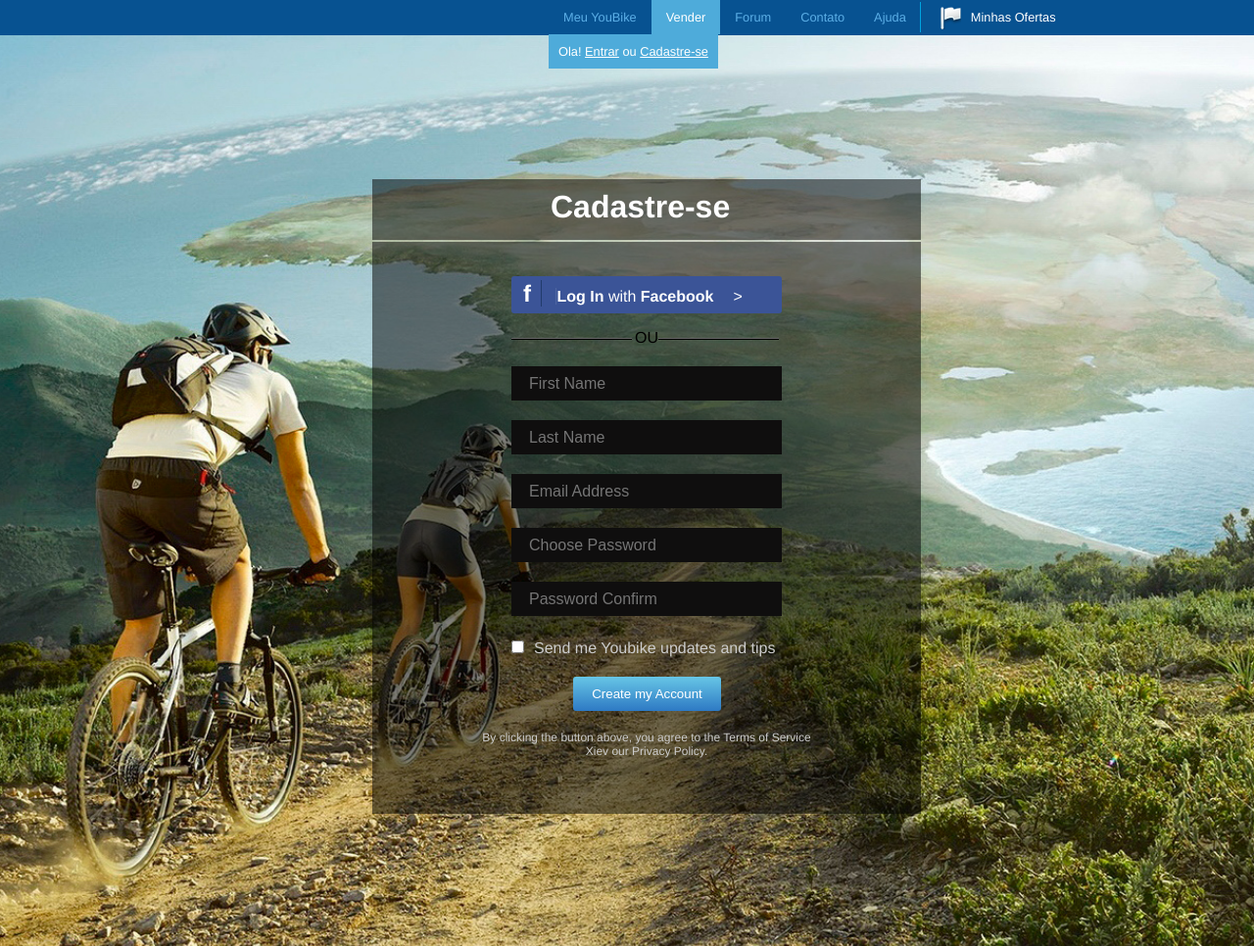
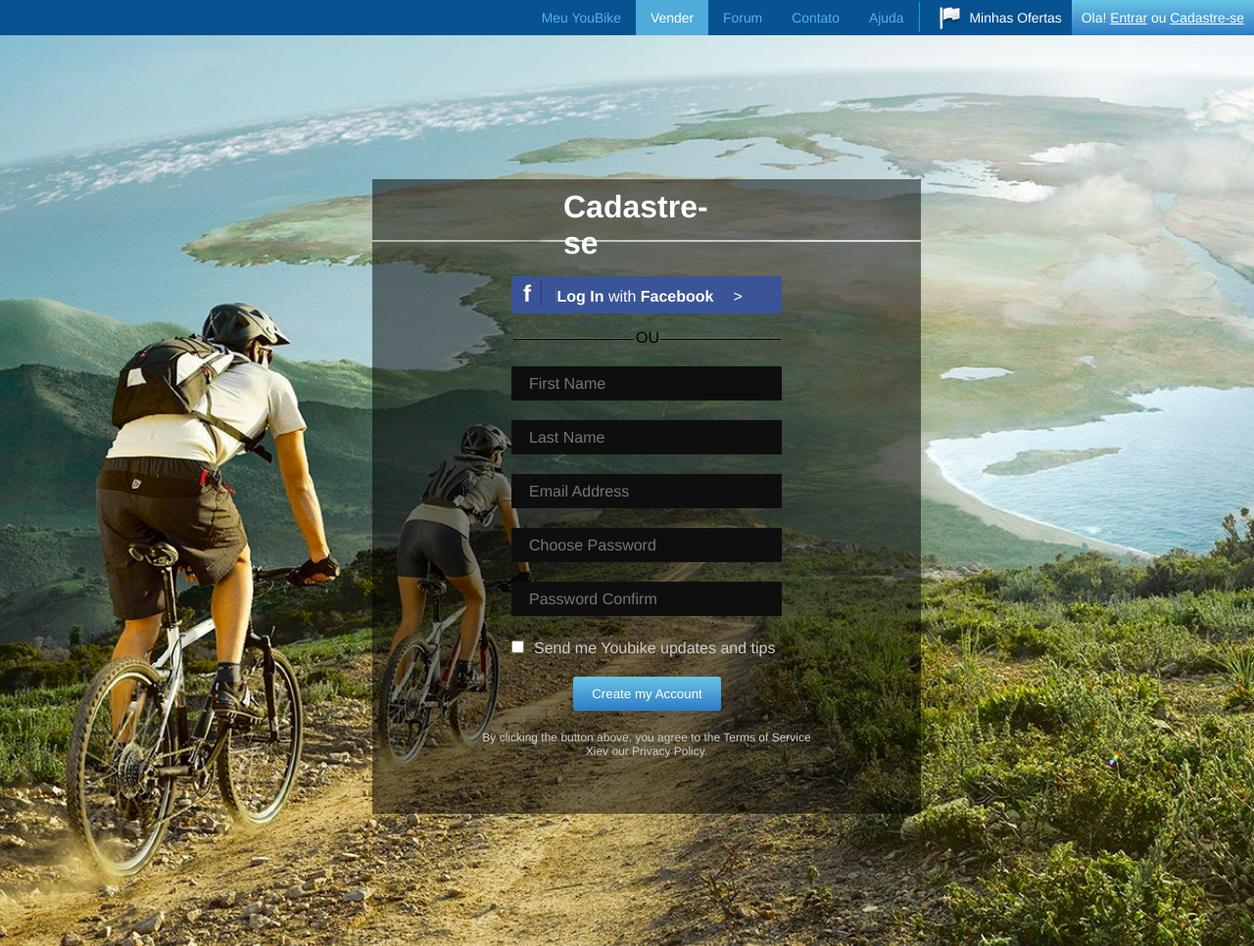
Before and after one commit to kontrrazvedchik/vitaliy_tkach.github.io, a plain HTML site: page Homework5/index.html in a window 1280 px wide. Shown: the whole page at 98% size. Drawn offline with Linux system fonts and the light colour scheme.

Commit message:
added correct

```diff
--- a/Homework5 tab/css/style.css
+++ b/Homework5 tab/css/style.css
@@ -5,19 +5,14 @@
 
 body {
 	background: #282828;
-	position: relative;
 	width: 100%;
 }
 
 table {
 	background: #fff;
+	border-spacing: 0;
+	margin: 40px auto;
 	border: none;
-	margin-left: -200px;
-	margin-top: 200px;
-	position: absolute;
-	top: 50%;
-	left: 50%;
-	width: 496px;
 }
 
 td {
@@ -50,6 +45,7 @@ td {
 }
 
 .t_2_3 {
+	background-color: #fde954;
 	border-right: none;
 }
 
--- a/Homework5/css/style.css
+++ b/Homework5/css/style.css
@@ -1,6 +1,14 @@
 * {
 	margin: 0;
 	padding: 0;
+}
+
+html {
+	overflow-y: hidden;
+}
+
+h1, a , input , p , label, .ou {
+	font-family: Helvetica Neue;
 }
 
 body {
@@ -8,7 +16,7 @@ body {
 }
 
 #wrapper {
-	font-family: 'Helvetica Neue', Tahoma, sans-serif;
+	font-family: Tahoma, sans-serif;
 	margin: auto;
 	position: relative;
 	width: 100%;
@@ -28,7 +36,8 @@ header {
 
 header .menu {
 	float: right;
-	width: 720px;
+	min-width: 735px;
+	max-width: 1100px;
 }
 
 header .left_menu li {
@@ -43,7 +52,7 @@ header .left_menu li:last-child {
 header .left_menu a {
 	color: #5cafe7;
 	display: block;
-	font-size: 80%;
+	font-size: 87%;
 	padding: 10px 15px;
 	text-decoration: none;
 }
@@ -53,20 +62,16 @@ header .left_menu a {
 	color: #fff;
 }
 
-.right_menu {
-	margin-right: 20px;
+header .r_menu a {
+	color: #fff;
+	display: block;
+	font-size: 87%;
+	padding: 10px 10px;
+	text-decoration: none;
 }
 
-.right_menu > div {
-	float: left;
-}
-
-.right_menu a {
-	color: #fff;
-	display: block;
-	font-size: 80%;
-	padding: 10px 10px;
-	text-decoration: none;
+.item {
+	margin-top: 2px;
 }
 
 .img img {
@@ -74,7 +79,7 @@ header .left_menu a {
 	margin-left: 20px;
 }
 
-.right_menu a span {
+.left_menu a span {
 	text-decoration: underline;
 }
 
@@ -83,8 +88,12 @@ header .left_menu a {
 	color: #fff!important;
 }
 
-.right_menu a:hover {
-	background: #4eabda;
+.r_active {
+	background: linear-gradient(to top, #2e7ac4 1%, #67c6e6 100%);
+}
+
+.left_menu a:hover {
+	background: linear-gradient(to top, #2e7ac4 1%, #67c6e6 100%);
 }
 
 /*CONTENT*/
@@ -92,6 +101,7 @@ header .left_menu a {
 #content {
 	background: url(../img/bg.jpg) no-repeat center center;
 	background-size: cover;
+	background-attachment: fixed;
 	width: 100%;
 	height: 930px;
 }
@@ -114,7 +124,7 @@ header .left_menu a {
 .content_top h1 {
 	color: #fff;
 	display: block;
-	padding: 10px 182px;
+	padding: 10px 195px;
 }
 
 .content_form {
@@ -167,13 +177,13 @@ header .left_menu a {
 }
 
 .ou_block {
-	margin-left: 142px;
+	margin-left: 144px;
 	width: 270px;
 }
 
 .ou_block1 {
 	float: left;
-	margin-right: 3px;
+	margin-right: 2px;
 }
 
 .ou_block2 {
--- a/Homework5/index.html
+++ b/Homework5/index.html
@@ -26,18 +26,19 @@
 							<li>
 								<a href="#">Ajuda</a>
 							</li>
+							<li class="item">
+								<img src="img/menu_item.png" alt="" title="">
+							</li>
+							<li class="img">
+								<img src="img/flag.png" alt="Flag" title="Flag">
+							</li>
+							<li class="r_menu">
+								<a href="#">Minhas Ofertas</a>
+							</li>
+							<li class="r_menu">
+								<a href="#" class="r_active">Ola! <span>Entrar</span> ou <span>Cadastre-se</span></a>
+							</li>
 						</ul>
-					</div>
-					<div class="right_menu">
-						<div class="img">
-							<img src="img/flag.png" alt="Flag" title="Flag">
-						</div>
-						<div>
-							<a href="#">Minhas Ofertas</a>
-						</div>
-						<div>
-							<a href="#" class="active">Ola! <span>Entrar</span> ou <span>Cadastre-se</span></a>
-						</div>
 					</div>
 				</div>
 			</header>
```
Also changed, not shown: Homework5 tab/index.html (+22 -22 lines).
